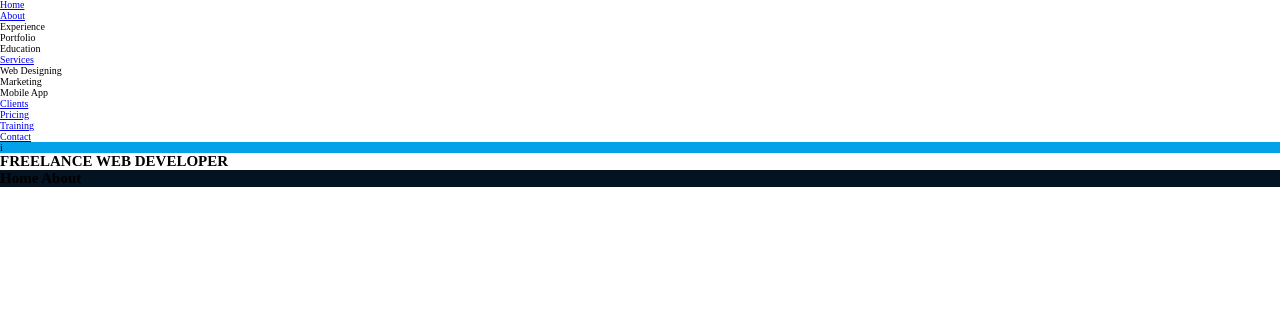
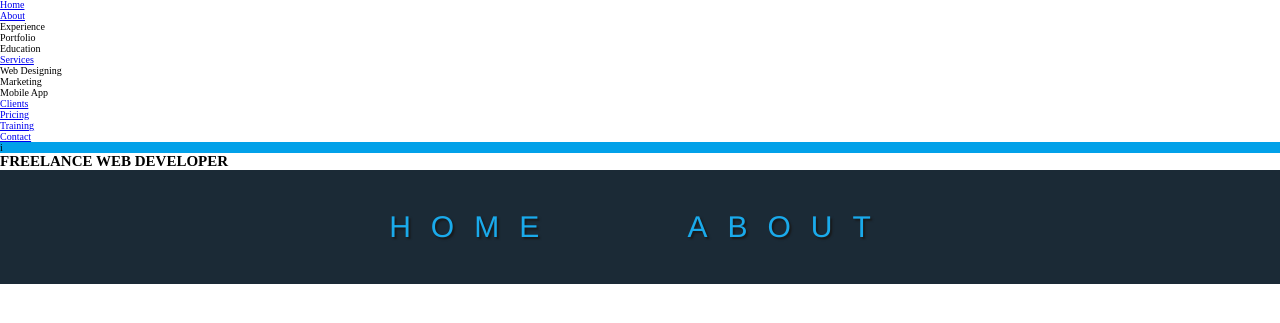
Before and after one commit to Ajanitone/animated-portfolio, a plain HTML site: page index.html in a window 1280 px wide. Shown: the part 63-386 px from the top of the page. Drawn offline with Linux system fonts and the light colour scheme.

Commit message:
initial footer

```diff
--- a/index.html
+++ b/index.html
@@ -43,9 +43,13 @@
           </h1>
       </section>
     <footer class="footer">
-        <h2>
-            <span>Home</span>
-            <span>About</span>
+        <h2 class="footer-h2">
+            <span class="footer-span">
+              <a href="#">Home</a>
+            </span>
+            <span class="footer-span">
+              <a href="#">About</a>
+            </span>
         </h2>
     </footer>
 </main>
--- a/style.css
+++ b/style.css
@@ -6,13 +6,36 @@
 
 :root {
   font-size: 62.5%;
-    --pink: #EF66B3;
-    --blue:#02A1E9;
+  --pink: #ef66b3;
+  --blue: #02a1e9;
   --dark-blue: #031321;
 }
 .container-1 {
-    background-color: var(--blue) ;
+  background-color: var(--blue);
 }
+/* FOOTER */
 .footer {
   background-color: var(--dark-blue);
+  opacity: 0.9;
+  width: 100%;
+  display: flex;
+  justify-content: center;
+  align-items: center;
+  font-family: Helvetica, sans-serif;
+  padding: 4rem;
 }
+.footer-h2 {
+  font-size: 3rem;
+  text-transform: uppercase;
+}
+.footer-span {
+  padding: 5rem;
+  letter-spacing: 2rem;
+  font-weight: 100;
+  text-shadow: 2px 2px 2px black;
+}
+.footer-span a:link,
+.footer-span a:visited {
+  text-decoration: none;
+  color: var(--blue);
+}
```
Lines whose indentation alone changed are shown as unchanged.
